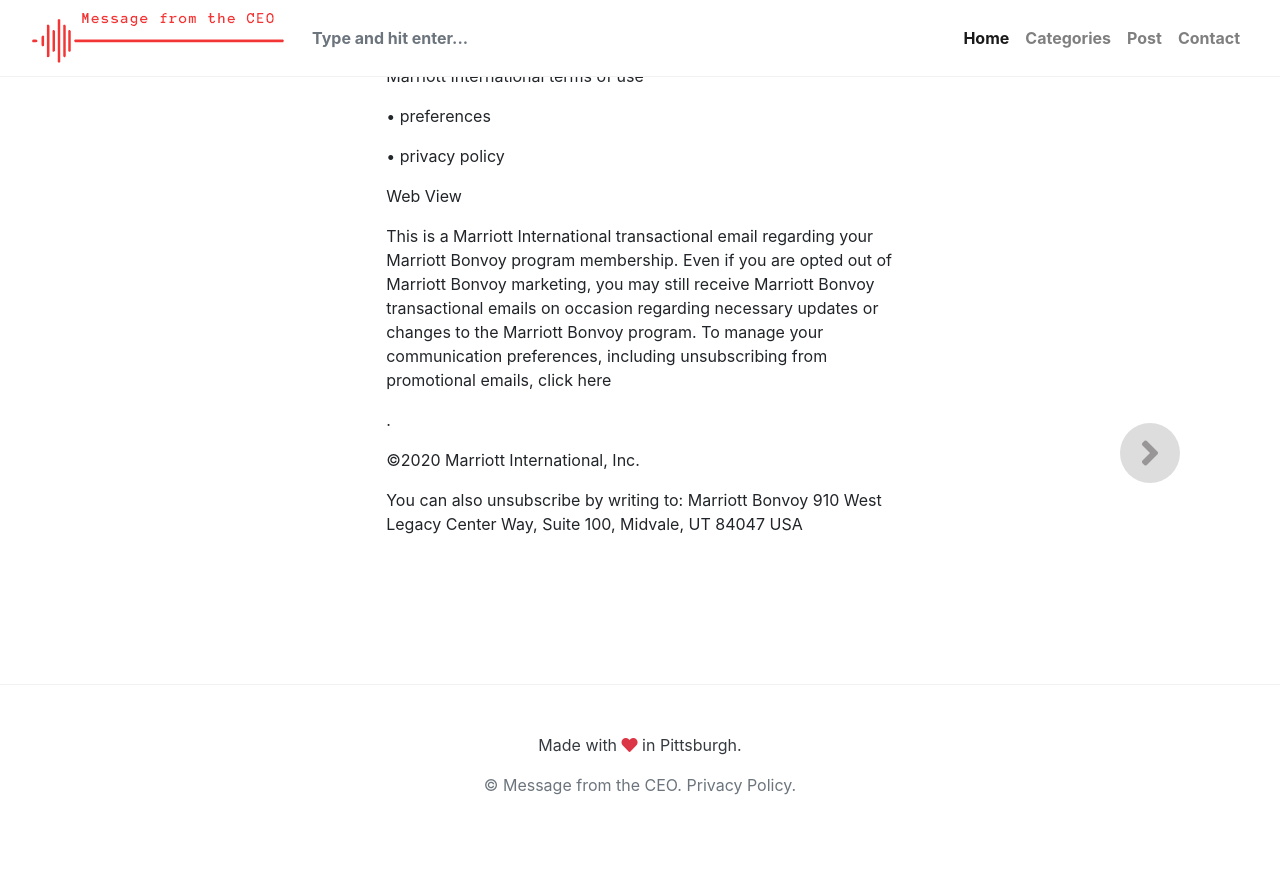
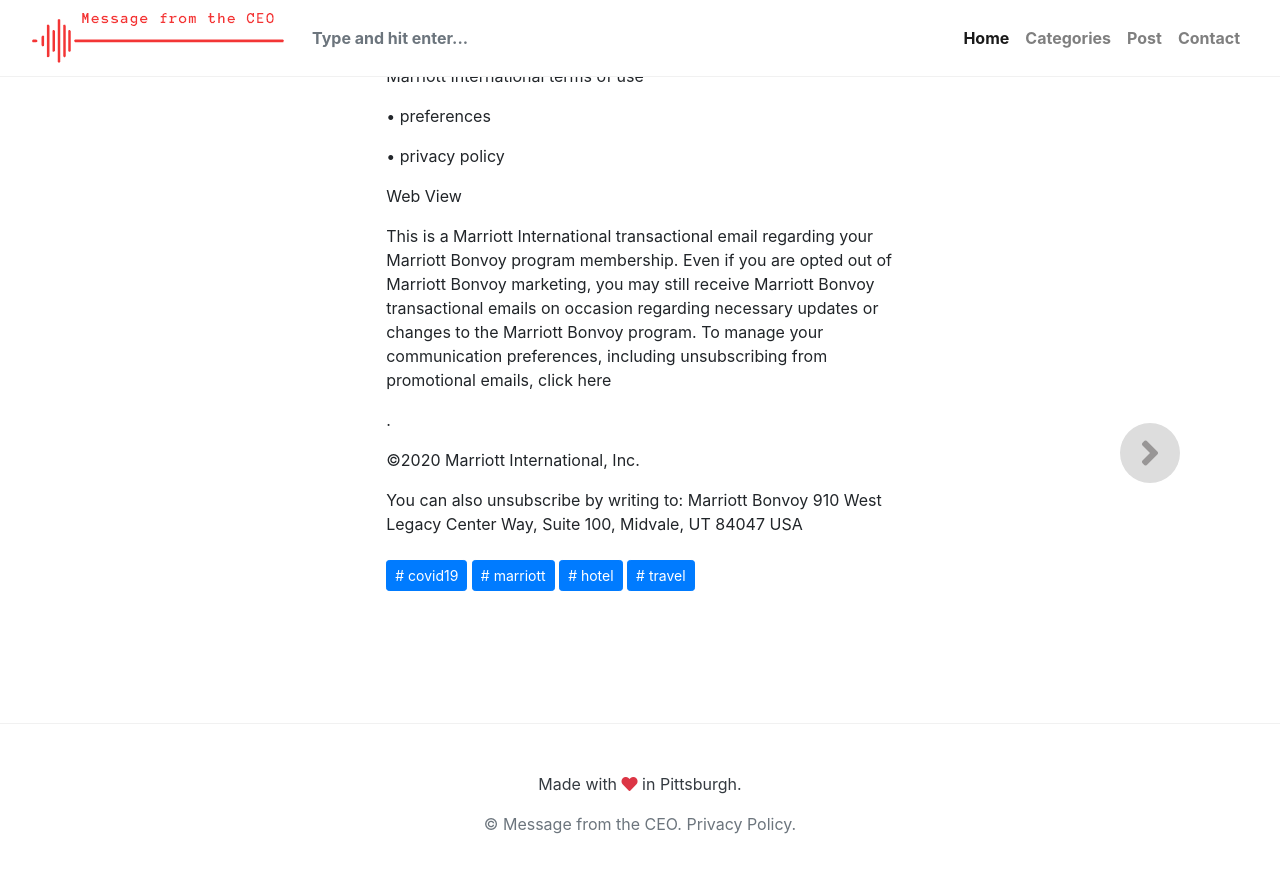
Before and after one commit to bertique/messageFromTheCEO, a Jekyll site: the page built from _posts/2020-04-08-AnUpdatefromourCEO.md, in a window 1280 px wide and 900 px high, scrolled down 3365 px. Shown: the top 873 px of the window. Built offline with Jekyll 4.4.1, drawn with Linux system fonts in a browser that asks for light colours; nearby versions of some CDN libraries; library files that are not in the unit come from our copies.

Commit message:
Update 2020-04-08-AnUpdatefromourCEO.md

```diff
--- a/_posts/2020-04-08-AnUpdatefromourCEO.md
+++ b/_posts/2020-04-08-AnUpdatefromourCEO.md
@@ -2,7 +2,7 @@
 title:  "An Update from our CEO"
 metadate: "hide"
 date: 2020-04-08 21:20:28
-categories: [  ]
+categories: [ covid19, marriott, hotel, travel ]
 image: "/assets/images/posts/2020-04-08-AnUpdatefromourCEO_full.png"
 thumbnail: "/assets/images/posts/2020-04-08-AnUpdatefromourCEO.png"
 ---
```
